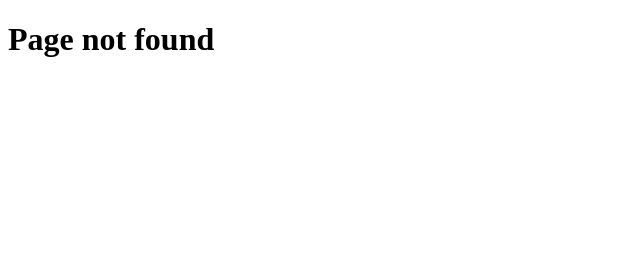
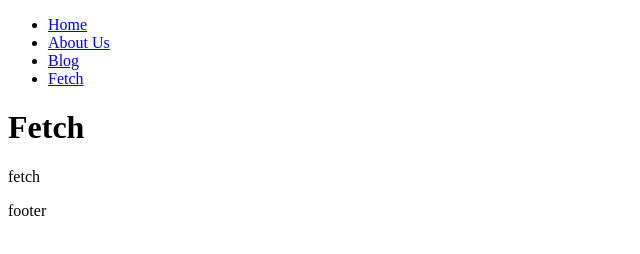
Before and after one commit to KimByul1225/gatsby_study, a Gatsby site: page /fetch in a window 1280 px wide. Before the commit this address had no page. Shown: the whole page, without its empty margins (0-640 px from the left). Built offline with nearby package versions, Linux system fonts and the light colour scheme; Gatsby itself is replaced by a stand-in of ours.

Commit message:
Data Fetching Study

```diff
--- a/src/components/Layout.tsx
+++ b/src/components/Layout.tsx
@@ -1,5 +1,6 @@
 import React from 'react';
-import { Link } from "gatsby"
+import { Link } from "gatsby";
+
 
 interface ILayoutProps{
     children: any;
@@ -11,15 +12,19 @@ function Layout({children, title}: ILayoutProps) {
         <div>
             <nav>
                 <ul>
-                <li><Link to="/">Home</Link></li>
-                <li><Link to="/about-us">About Us</Link></li>
-                <li><Link to="/blog">Blog</Link></li>
+                    <li><Link to="/">Home</Link></li>
+                    <li><Link to="/about-us">About Us</Link></li>
+                    <li><Link to="/blog">Blog</Link></li>
+                    <li><Link to="/fetch">Fetch</Link></li>
                 </ul>
             </nav>
             <main>
                 <h1>{title}</h1>
                 {children}
             </main>
+            <footer>
+                footer
+            </footer>
         </div>
     );
 }
--- /dev/null
+++ b/src/pages/fetch.tsx
@@ -0,0 +1,14 @@
+import React from 'react';
+import Layout from '../components/Layout';
+import Seo from '../components/Seo';
+
+
+export default function fetch() {
+    return (
+        <Layout title="Fetch">
+            <p>fetch</p>
+        </Layout>
+    );
+}
+
+export const Head = ()=> <Seo title="fetch"/>
```
